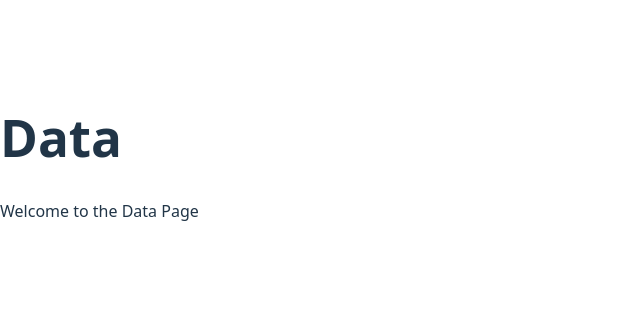
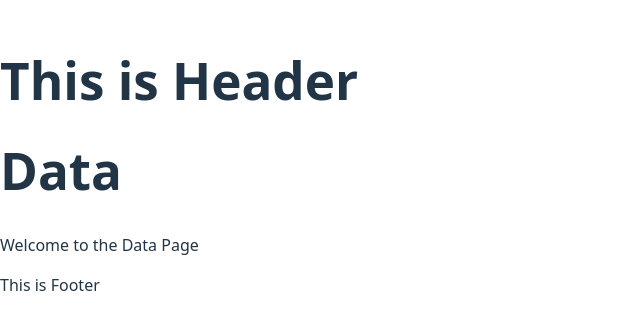
Before and after one commit to irpanzy/learn-react-router, a React (Vite) app: page /data in a window 1280 px wide. Shown: the part 243-572 px from the top of the page, without its empty margins (0-640 px from the left). Built offline with nearby package versions, Linux system fonts and the light colour scheme.

Commit message:
feat: add outlet

```diff
--- /dev/null
+++ b/src/DataLayout.jsx
@@ -0,0 +1,16 @@
+import React from "react";
+import { Outlet } from "react-router";
+
+export default function DataLayout() {
+  return (
+    <div>
+      <div>
+        <h1>This is Header</h1>
+      </div>
+      <div>
+        <Outlet />
+      </div>
+      <div> This is Footer</div>
+    </div>
+  );
+}
--- a/src/main.jsx
+++ b/src/main.jsx
@@ -8,6 +8,7 @@
 import Product from "./Product.jsx";
 import Seller from "./Seller.jsx";
 import Data from "./Data.jsx";
+import DataLayout from "./DataLayout.jsx";
 
 createRoot(document.getElementById("root")).render(
   <StrictMode>
@@ -15,7 +16,7 @@
       <Routes>
         <Route path="/" element={<Home />} />
         <Route path="/about" element={<About />} />
-        <Route path="/data">
+        <Route path="/data" element={<DataLayout />}>
           <Route index element={<Data />} />
           <Route path="customers" element={<Customer />} />
           <Route path="products" element={<Product />} />
```
